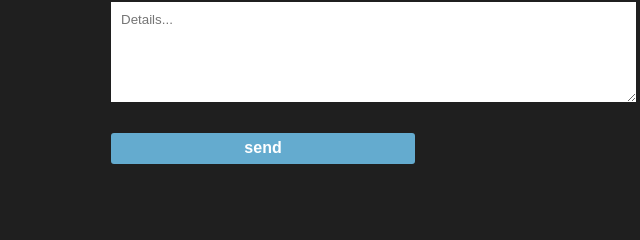
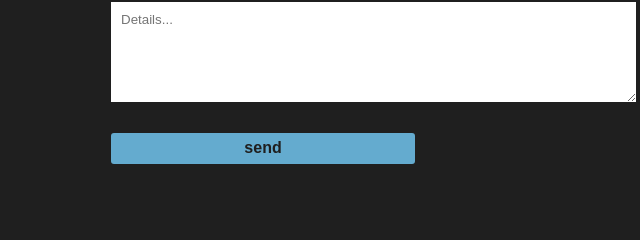
Before and after one commit to cocooper/web-portfolio, a plain HTML site: page pages/about.html in a window 1280 px wide. In both pictures the pointer is over the input "send". Shown: the part 970-1210 px from the top of the page, 9-649 px from the left. Drawn offline with Linux system fonts and the light colour scheme; a web font is replaced by a local one.

Commit message:
contact button
hover effects

```diff
--- a/css/styles.css
+++ b/css/styles.css
@@ -339,6 +339,11 @@ section {
 	width: 304px;
 	background-color: #64ABCF;
 	color: #fff;
+}
+
+.contact-button input:hover {
+	cursor: pointer;
+	color: #1f1f1f;
 }
 
 .form-sent div {
```
